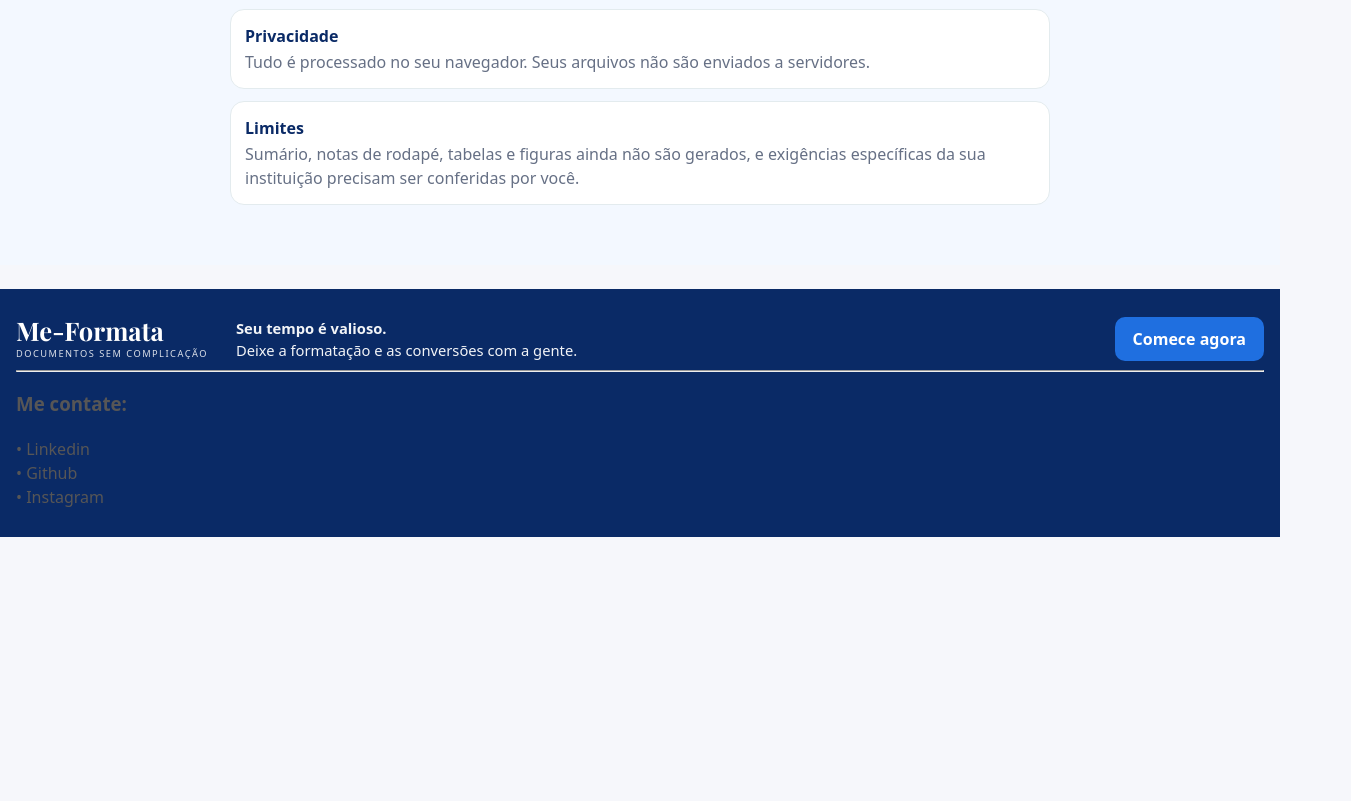
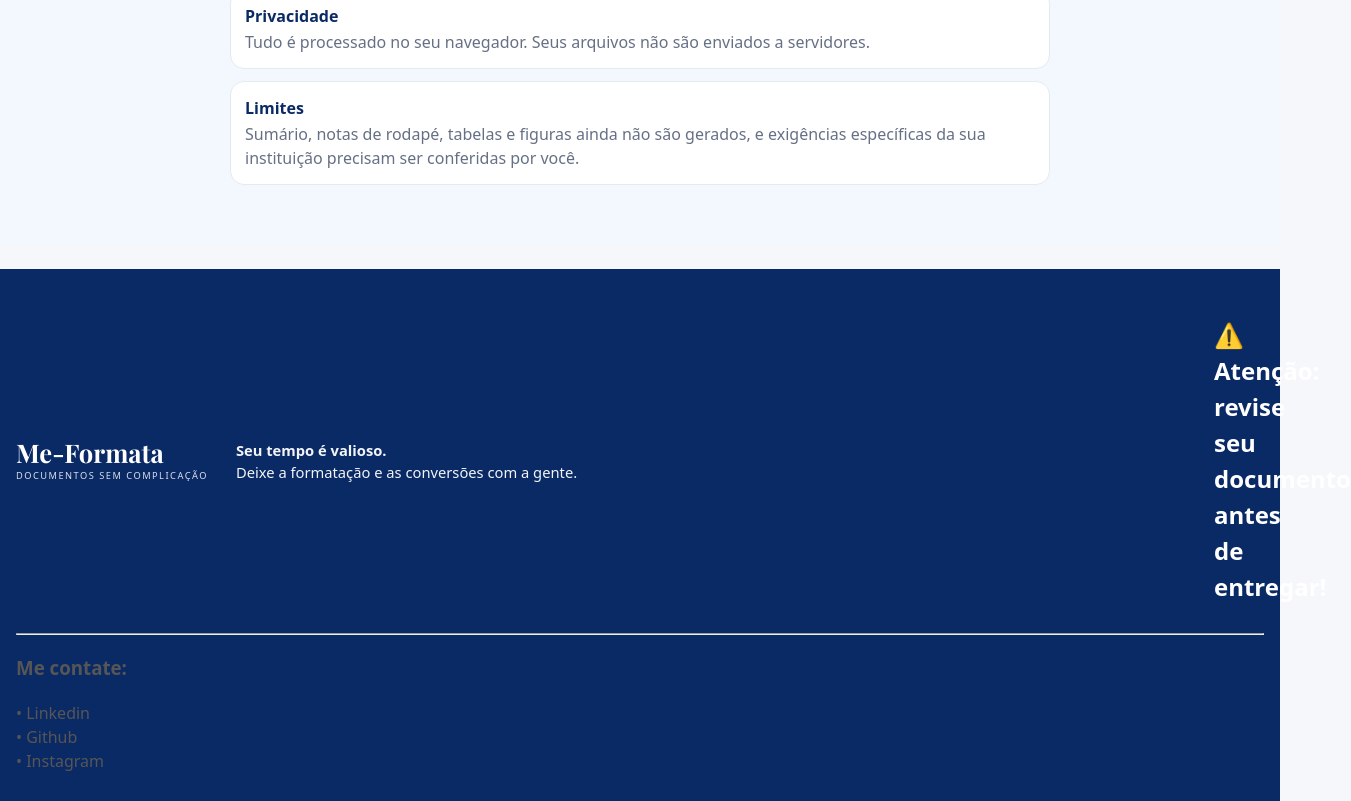
Before and after one commit to JeffersonOli2003/Me-Formata, a plain HTML site: page index.html in a window 1280 px wide. Shown: the part 1889-2690 px from the top of the page, 1351 px wide, since content can reach past the window. Before the commit the page ends 2426 px from the top, so only its background shows below. Drawn offline with nearby package versions, Linux system fonts and the light colour scheme.

Commit message:
tentei, finalizar em casa

```diff
--- a/index.html
+++ b/index.html
@@ -450,10 +450,15 @@
     <!--RODAPÉ É AQUI-->
     <footer class="ft">
         <div class="in fi">
-            <a class="logo" href="#" data-tab="t0"><b>Me-Formata</b><small>Documentos sem complicação</small></a>
-            <div class="fx"><strong>Seu tempo é valioso.</strong><br>Deixe a formatação e as conversões com a gente.
-            </div>
-            <a class="enter" href="#" data-tab="t2">Comece agora</a>
+            <a class="logo" href="#" data-tab="t0">
+                <b>Me-Formata</b>
+                <small>Documentos sem complicação</small>
+            </a>
+                <div class="fx">
+                    <strong>Seu tempo é valioso.</strong><br>
+                    Deixe a formatação e as conversões com a gente.
+                </div>
+            <h2 class="aviso">⚠️ Atenção: revise seu documento antes de entregar!</h2>
         </div>
         <hr>
              <div>
--- a/style.css
+++ b/style.css
@@ -725,16 +725,8 @@ summary {
     font-weight: 700;
 }
 
-.enter {
-    background: #1f6fe0;
-    color: #fff;
-    text-decoration: none;
-    font-weight: 600;
-    padding: 10px 18px;
-    border-radius: 10px;
-    min-height: 44px;
-    display: inline-flex;
-    align-items: center;
+.aviso{
+    max-width: 50px;
 }
 
 .hero {
```
